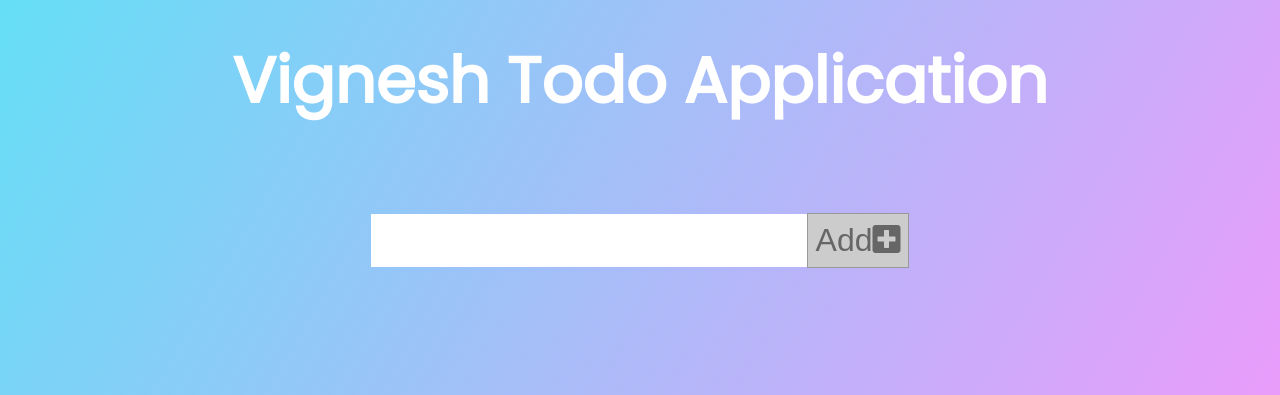
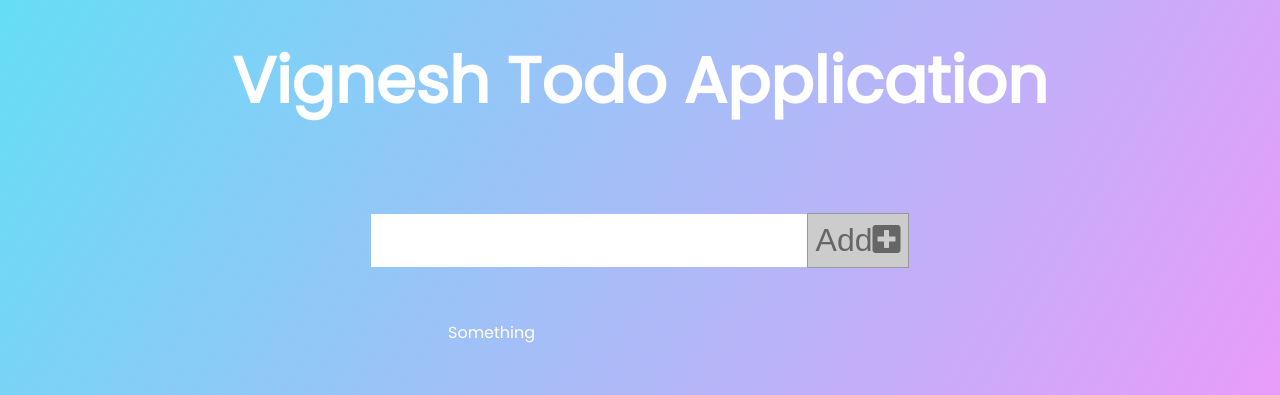
Before and after one commit to vigneshsv568/TDD-Todomatic, a React (Create React App) app: page / in a window 1280 px wide. Shown: the top 395 px of the page. Built offline with nearby package versions, Linux system fonts and the light colour scheme.

Commit message:
Add. All the test cases for TodoList

```diff
--- a/src/component/Form/Form.js
+++ b/src/component/Form/Form.js
@@ -1,13 +1,12 @@
 import React, { useState } from "react";
+import TodoList from "../TodoList/TodoList";
 
 const Form = () => {
 
     const [inputText, setInputText] = useState("");
 
 
-    // const inputTextHandler = (e) => {
-    //     setInputText(e.target.value);
-    // }
+
     const submitToHandler = (e) =>{
         e.preventDefault();
 
@@ -17,12 +16,16 @@ const Form = () => {
         setInputText(e.target.value);
       }
     return(
+      <div className="App">
        <form data-testid="input-form">
         <input data-testid="input-field" type="text" className="todo-input" onChange={handleChange} value={inputText}/>
         <button data-testid="input-button" disabled={!inputText} className="todo-button" type="submit" onSubmit={submitToHandler}>
         Add<i className="fas fa-plus-square"></i>
       </button>
        </form>
+       <TodoList />
+       </div>
+
     )
 }
 
--- a/src/component/Form/TodoList.js
+++ b/src/component/TodoList/TodoList.js
@@ -4,11 +4,8 @@ import React from "react";
 const TodoList = () =>{
     return(
         <div className="todo-container">
-            <ul className="todo-list">
-
-
-
-
+            <ul className="todo-list" data-testid="input-list">
+              <li >Something</li>
                </ul>
         </div>
     )
```
Also changed, not shown: 1 other file (tests, documents, lock files or other folders).
